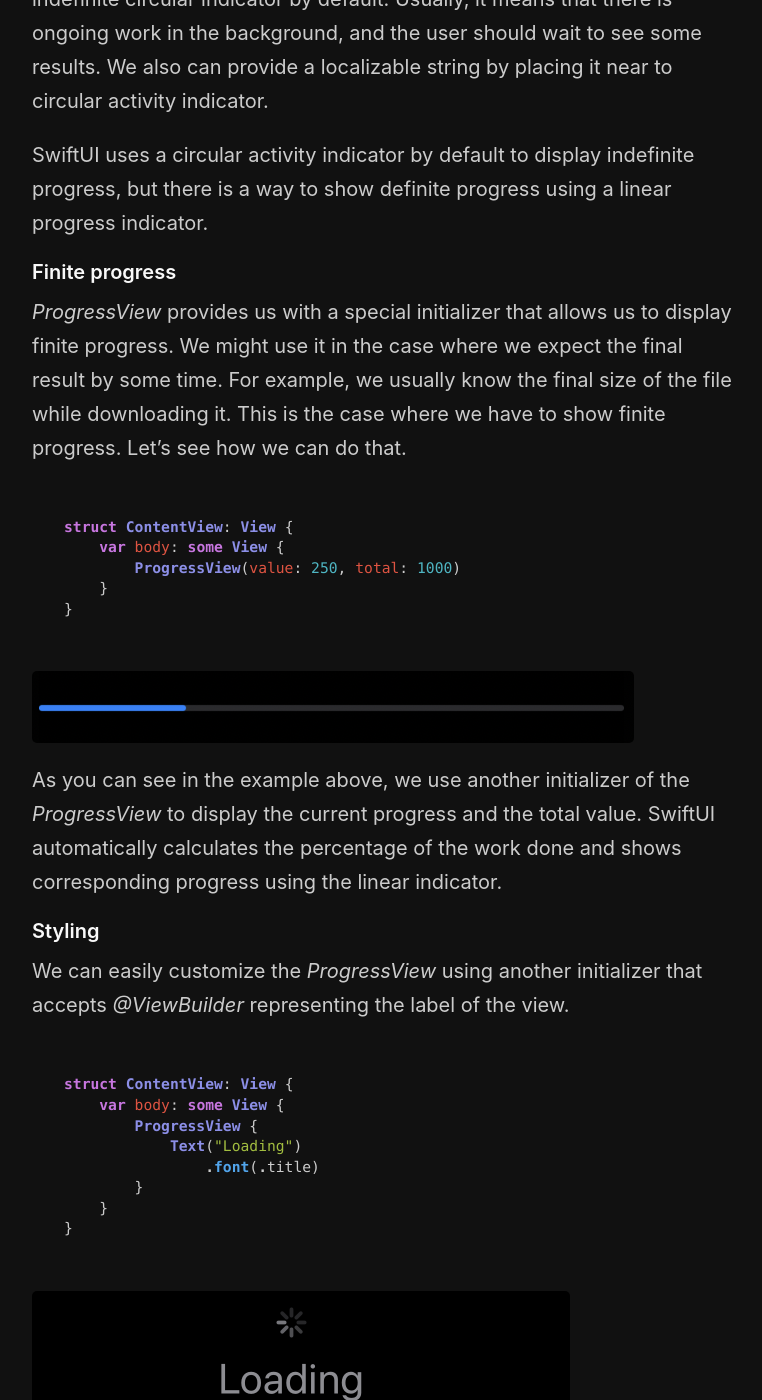
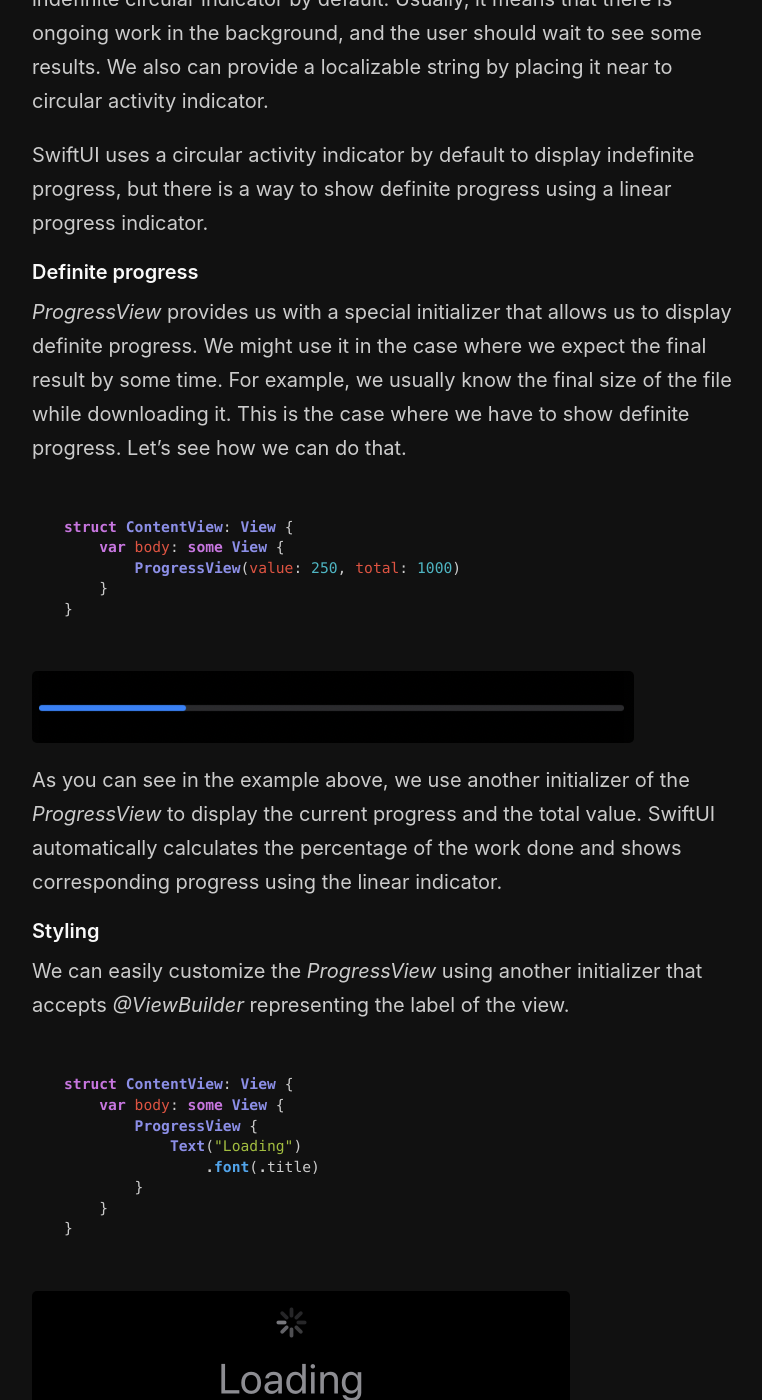
Before and after one commit to mecid/mecid.github.io, a Jekyll site: the page built from _posts/2021-11-25-mastering-progressview-in-swiftui.md, in a window 1280 px wide and 1400 px high, scrolled down 1274 px. Shown: the whole window, without its empty margins (258-1020 px from the left). Built offline with Jekyll 4.4.1, drawn with Linux system fonts in a browser that asks for light colours; some of the changed text lies outside the part shown.

Commit message:
indefinite/definite wording fixed in progress view post

````diff
--- a/_posts/2021-11-25-mastering-progressview-in-swiftui.md
+++ b/_posts/2021-11-25-mastering-progressview-in-swiftui.md
@@ -5,7 +5,7 @@
 image: /public/progress.png
 ---
 
-Many of our apps do heavy work on background threads like networking or data processing. We usually want to display progress or the activity indicator of the ongoing work. This week we will learn how to use *ProgressView* to present both indefinite and finite progress in SwiftUI.
+Many of our apps do heavy work on background threads like networking or data processing. We usually want to display progress or the activity indicator of the ongoing work. This week we will learn how to use *ProgressView* to present both indefinite and definite progress in SwiftUI.
 
 #### Indefinite progress
 All you need to do to display indefinite progress is to place *ProgressView* anywhere in your layout. Let's try to do that in a simple example.
@@ -34,8 +34,8 @@
 
 SwiftUI uses a circular activity indicator by default to display indefinite progress, but there is a way to show definite progress using a linear progress indicator.
 
-#### Finite progress
-*ProgressView* provides us with a special initializer that allows us to display finite progress. We might use it in the case where we expect the final result by some time. For example, we usually know the final size of the file while downloading it. This is the case where we have to show finite progress. Let's see how we can do that.
+#### Definite progress
+*ProgressView* provides us with a special initializer that allows us to display definite progress. We might use it in the case where we expect the final result by some time. For example, we usually know the final size of the file while downloading it. This is the case where we have to show definite progress. Let's see how we can do that.
 
 ```swift
 struct ContentView: View {
@@ -65,7 +65,7 @@
 
 ![progress](/public/progress3.png)
 
-There is also an initializer with *@ViewBuilder* that works with finite progress and allows you to customize the label.
+There is also an initializer with *@ViewBuilder* that works with definite progress and allows you to customize the label.
 
 > To learn more about *ViewBuilder*, take a look at my dedicated ["The power of @ViewBuilder in SwiftUI"](/2019/12/18/the-power-of-viewbuilder-in-swiftui/) post.
 
````
